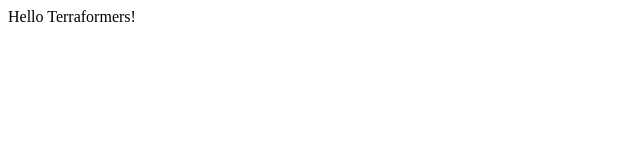
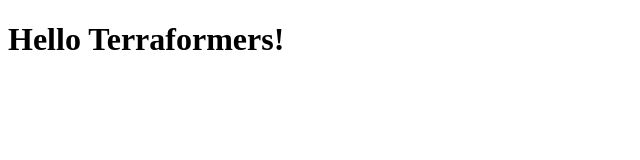
Before and after one commit to b3nk3/terraform-beginner-bootcamp-2023, a plain HTML site: page public/index.html in a window 1280 px wide. Shown: the whole page, without its empty margins (0-640 px from the left). Drawn offline with Linux system fonts and the light colour scheme.

Commit message:
feat: implement cdn for terrahouse (#30)
* chore: shorten bucket name

* fix(html): wrap text in tags

* feat: implement cdn with CF

 - split resources out of `main.tf`
 - document useful things

[#29]

```diff
--- a/public/index.html
+++ b/public/index.html
@@ -6,6 +6,6 @@
     <title>Terrahouse</title>
   </head>
   <body>
-    Hello Terraformers!
+    <h1>Hello Terraformers!</h1>
   </body>
 </html>
```
Also changed, not shown: public/error.html (+1 -1 lines), 5 other files.
